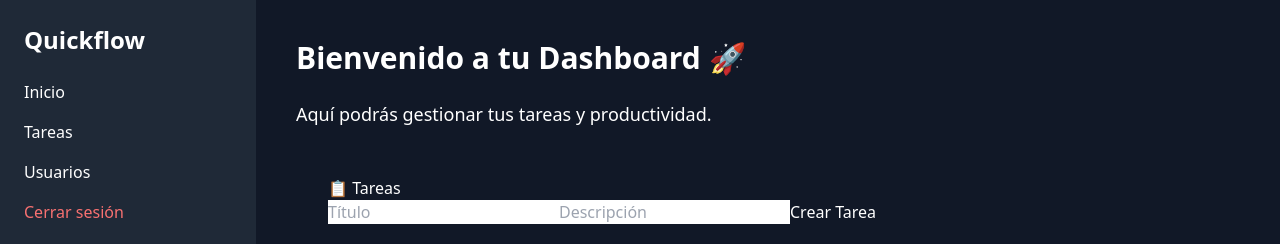
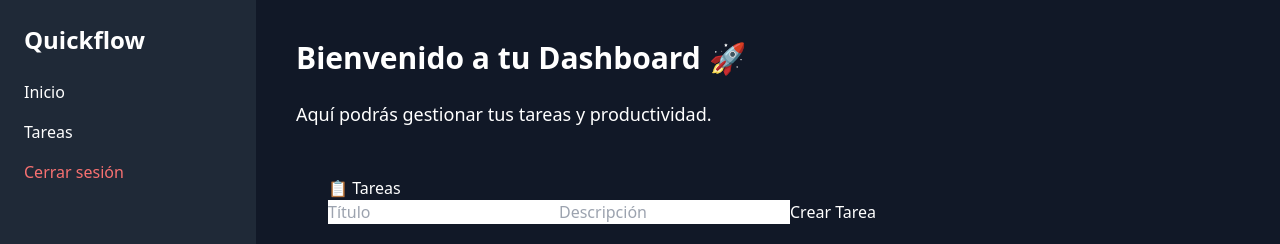
Before and after one commit to elisarrtech/quickflow-frontend, a React (Vite) app: page /dashboard in a window 1280 px wide. Shown: the top 244 px of the page. Built offline with nearby package versions, Linux system fonts and the light colour scheme; no server answers; sample sign-in values are in the browser's storage.

Commit message:
Update Dashboard.jsx

```diff
--- a/src/pages/Dashboard.jsx
+++ b/src/pages/Dashboard.jsx
@@ -1,6 +1,6 @@
 import { useEffect, useState } from "react";
 import { useNavigate, Link } from "react-router-dom";
-import Tareas from "./Tareas"; // Asegúrate de la ruta correcta
+import Tareas from "./Tareas";
 
 function Dashboard() {
   const navigate = useNavigate();
@@ -30,13 +30,14 @@ function Dashboard() {
 
   return (
     <div className="min-h-screen bg-gray-900 text-white flex">
-      {/* Barra lateral */}
+      {/* Sidebar */}
       <aside className="w-64 bg-gray-800 p-6">
         <h2 className="text-2xl font-bold mb-6">Quickflow</h2>
         <nav className="flex flex-col space-y-4">
           <Link to="/dashboard" className="hover:text-blue-400">Inicio</Link>
           <Link to="/tareas" className="hover:text-blue-400">Tareas</Link>
-          <Link to="/usuarios" className="hover:text-blue-400">Usuarios</Link>
+          {/* Puedes agregar esto más adelante si ya existe */}
+          {/* <Link to="/usuarios" className="hover:text-blue-400">Usuarios</Link> */}
           <button
             onClick={handleLogout}
             className="mt-10 text-red-400 hover:text-red-500 text-left"
@@ -46,14 +47,15 @@ function Dashboard() {
         </nav>
       </aside>
 
-      {/* Contenido principal */}
+      {/* Main Content */}
       <main className="flex-1 p-10">
         <h1 className="text-3xl font-bold mb-6">Bienvenido a tu Dashboard 🚀</h1>
         <p className="text-lg mb-4">Aquí podrás gestionar tus tareas y productividad.</p>
 
+        {/* Renderiza el componente de Tareas */}
         <Tareas />
 
-        {/* Tarjetas */}
+        {/* Tarjetas visuales */}
         <div className="grid grid-cols-1 md:grid-cols-3 gap-6 mt-6">
           <div className="bg-gray-700 p-6 rounded-lg shadow">
             <h3 className="text-xl font-bold mb-2">Tareas</h3>
```
